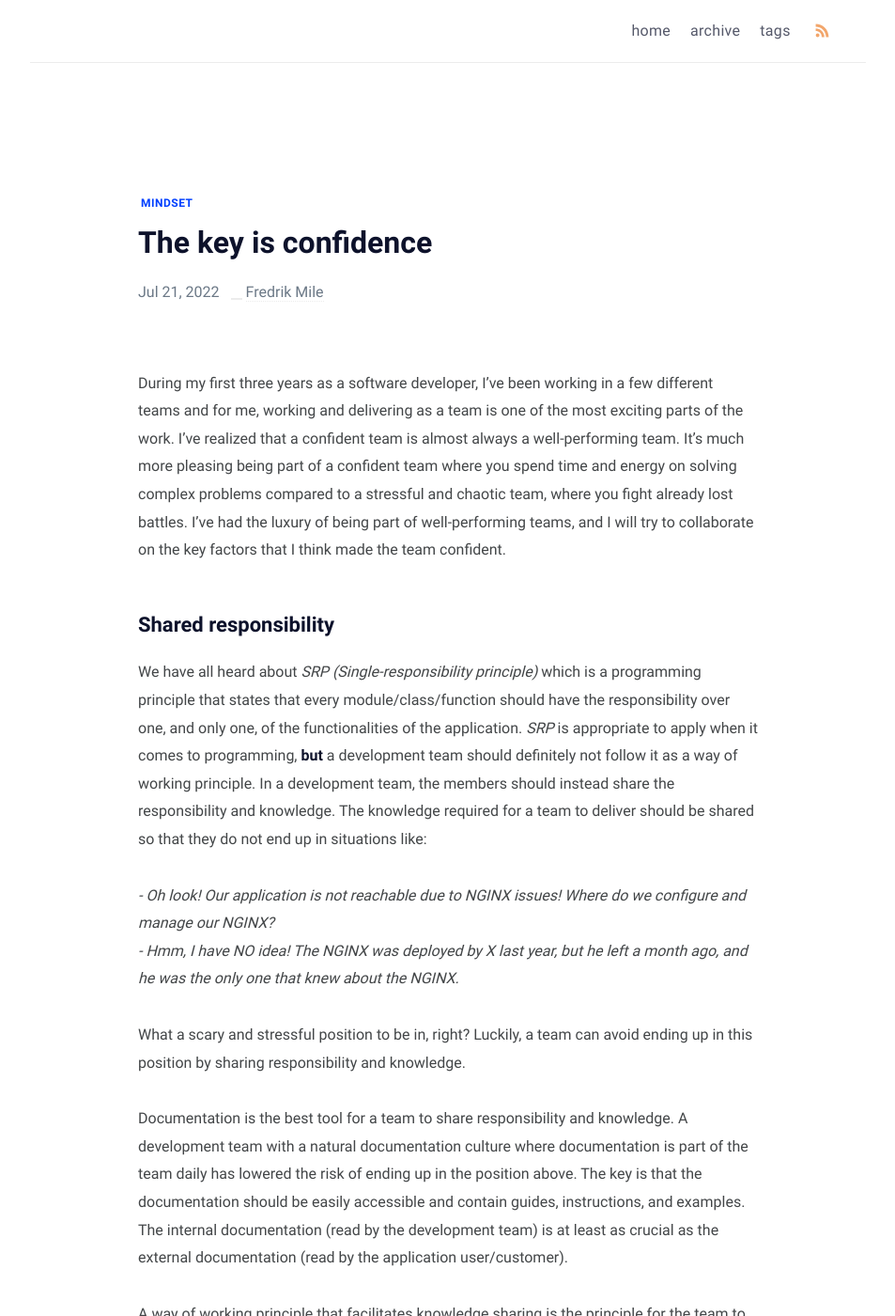
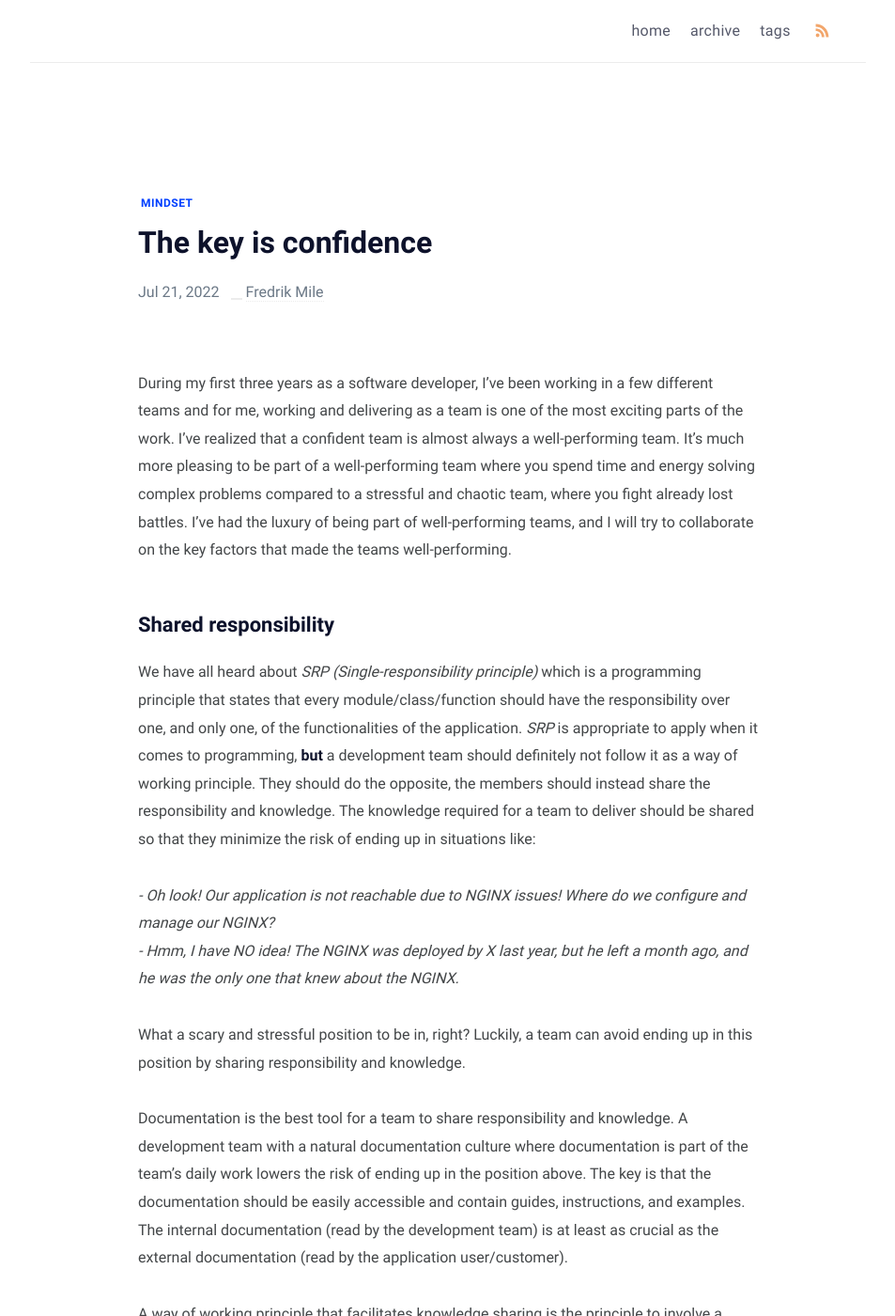
Before and after one commit to mile95/old-blog, a Jekyll site: the page built from _posts/dev-team/2022-07-24-dev-team.md, in a window 1280 px wide and 1400 px high. Shown: the whole window at 94% size, without its empty margins (163-1116 px from the left). Built offline with Jekyll 4.4.1, drawn with Linux system fonts in a browser that asks for light colours; some of the changed text lies outside the part shown.

Commit message:
format changes

```diff
--- a/_posts/dev-team/2022-07-24-dev-team.md
+++ b/_posts/dev-team/2022-07-24-dev-team.md
@@ -6,27 +6,31 @@ description: "TODO"
 author: Fredrik Mile
 ---
 
-During my first three years as a software developer, I’ve been working in a few different teams and for me, working and delivering as a team is one of the most exciting parts of the work.
+During my first three years as a software developer, I’ve been working in a few different teams and for me,
+working and delivering as a team is one of the most exciting parts of the work.
 I’ve realized that a confident team is almost always a well-performing team.
-It’s much more pleasing being part of a confident team where you spend time and energy on solving complex problems compared to a stressful and chaotic team, where you fight already lost battles.
-I’ve had the luxury of being part of well-performing teams, and I will try to collaborate on the key factors that I think made the team confident.
+It’s much more pleasing to be part of a well-performing team where you spend time and energy solving complex problems compared to a stressful and chaotic team, where you fight already lost battles.
+I’ve had the luxury of being part of well-performing teams, and I will try to collaborate on the key factors that made the teams well-performing.
 
 ## Shared responsibility
 
 We have all heard about _SRP (Single-responsibility principle)_ which is a programming principle that states that every module/class/function should have the responsibility over one, and only one, of the functionalities of the application.
 _SRP_ is appropriate to apply when it comes to programming, **but** a development team should definitely not follow it as a way of working principle.
-In a development team, the members should instead share the responsibility and knowledge.
-The knowledge required for a team to deliver should be shared so that they do not end up in situations like:
+They should do the opposite, the members should instead share the responsibility and knowledge.
+The knowledge required for a team to deliver should be shared so that they minimize the risk of ending up in situations like:
 
 _- Oh look! Our application is not reachable due to NGINX issues! Where do we configure and manage our NGINX?_ <br>
 _- Hmm, I have NO idea! The NGINX was deployed by X last year, but he left a month ago, and he was the only one that knew about the NGINX._
 
-What a scary and stressful position to be in, right? Luckily, a team can avoid ending up in this position by sharing responsibility and knowledge.
+What a scary and stressful position to be in, right?
+Luckily, a team can avoid ending up in this position by sharing responsibility and knowledge.
 
-Documentation is the best tool for a team to share responsibility and knowledge. A development team with a natural documentation culture where documentation is part of the team daily has lowered the risk of ending up in the position above. The key is that the documentation should be easily accessible and contain guides, instructions, and examples.
+Documentation is the best tool for a team to share responsibility and knowledge.
+A development team with a natural documentation culture where documentation is part of the team's daily work lowers the risk of ending up in the position above.
+The key is that the documentation should be easily accessible and contain guides, instructions, and examples.
 The internal documentation (read by the development team) is at least as crucial as the external documentation (read by the application user/customer).
 
-A way of working principle that facilitates knowledge sharing is the principle for the team to involve a greater portion of the team in each change.
+A way of working principle that facilitates knowledge sharing is the principle to involve a greater portion of the team in each change.
 One of the members needs to initiate the change, but he/she should at least involve another team member during the development. Together, the members should discuss solution proposals and perform mob programming. A third and fourth person should then be involved in the review process. Preferably, the third and fourth person has their main expertise in another area. The team is now sharing the knowledge between four members instead of keeping it to only one person.
 
 For a team that has adapted to a natural documentation culture and is involving more people in changes, the above DNS situation would probably look something like this:
```
